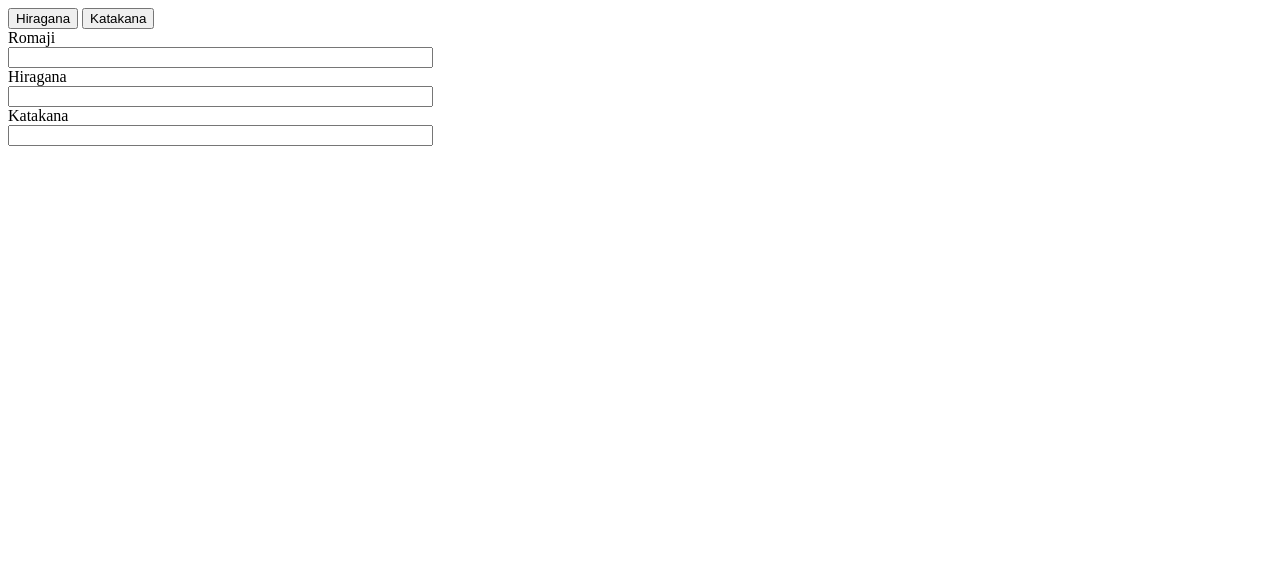
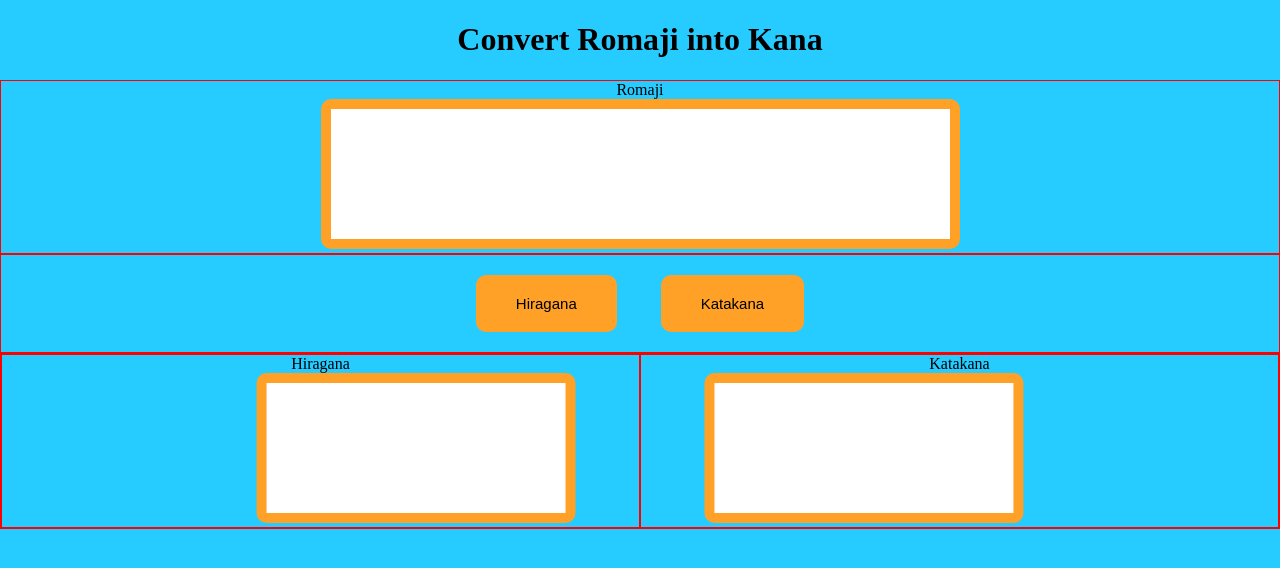
Before and after one commit to jmyshadow/kanaConverter, a plain HTML site: page index.html in a window 1280 px wide. Drawn offline with Linux system fonts and the light colour scheme.

Commit message:
adding css

```diff
--- a/css/style.css
+++ b/css/style.css
@@ -1,3 +1,57 @@
+body{
+    text-align: center;
+    margin: auto;
+    background-color: #26ccff;
+}
+
+
+div{
+    border: 1px solid red;
+}
+
+textarea{
+    width: 50%;
+    height: 150px;
+    box-sizing: border-box;
+    border: 10px solid #ffa126;
+    border-radius: 10px;
+    resize: none;
+}
+
+button {
+    border: none;
+    background-color: #ffa126;
+    border-radius: 10px;
+    font-size: 15px;
+    padding: 20px 40px;
+    margin: 20px;
+}
+
 .hidden {
     display: none;
 }
+
+.deselect{
+    background-color: #ff3426;
+}
+
+.container{
+    display: flex;
+}
+
+.left{
+    transform: translate(30%, 0);
+}
+/*
+label{
+    display: inline-block;
+    transform: translate(-500%, 0);
+}
+*/
+.right{
+    transform: translate(-30%, 0);
+}
+
+.flex-child {
+    flex-grow: 1;
+}
--- a/index.html
+++ b/index.html
@@ -9,24 +9,31 @@
 </head>
 
 <body>
+
+    <h1>Convert Romaji into Kana</h1>
+
+    <div id="romaji-div">
+        <label for="textbox">Romaji</label><br>
+        <textarea id="textbox" name="textbox" cols="50" rows="5"></textarea>
+        <br>
+        <span class="error hidden" id="error">Invalid Input</span>
+    </div>
+
     <div id='button-div'>
         <button type="button" id="hiragana-button">Hiragana</button>
         <button type="button" id="katakana-button">Katakana</button>
     </div>
 
-    <div id="romaji-div">
-        <label for="textbox">Romaji</label><br>
-        <input type="text" id="textbox" name="textbox" size="50">
-    </div>
+    <div id="output-container" class="container">
+        <div id="hiragana-div" class="flex-child">
+            <label for="hiragana" class="test">Hiragana</label><br>
+            <textarea id="hiragana" name="hiragana" cols="50" rows="5" class="left" readonly></textarea><br>
+        </div>
 
-    <div id="hiragana-div">
-        <label for="hiragana">Hiragana</label><br>
-        <input type="text" id="hiragana" name="hiragana" size="50" readonly><br>
-    </div>
-
-    <div id="katakana-div">
-        <label for="katakana">Katakana</label><br>
-        <input type="text" id="katakana" name="katakana" size="50" readonly><br>
+        <div id="katakana-div" class="flex-child">
+            <label for="katakana">Katakana</label><br>
+            <textarea id="katakana" name="katakana" cols="50" rows="5" class="right" readonly></textarea><br>
+        </div>
     </div>
 
     <script src="js/converter.js"></script>
--- a/js/converter.js
+++ b/js/converter.js
@@ -14,6 +14,10 @@
  *
  *  X deal with spaces in english to kana conversion
  *       X not needed, no spaces in romaji duh
+ *
+ *   - figure out how to move text labels appropriately
+ *
+ *  - animation when clicking button to slide text area growth?
 */
 
 
@@ -73,6 +77,12 @@ function convertText(){
                 nonConv = '';
         }
 
+        if(nonConv.length > 3){
+            document.getElementById('error').classList.remove('hidden');
+        } else {
+            document.getElementById('error').classList.add('hidden');
+        }
+
     })
     hiraganaBox.value = hiragana;
     katakanaBox.value = katakana;
@@ -82,10 +92,15 @@ function convertText(){
 
 function hToggle(){
     document.getElementById('hiragana-div').classList.toggle('hidden');
+    katakanaBox.classList.toggle('right');
+    this.classList.toggle('deselect');
+
 }
 
 function kToggle(){
     document.getElementById('katakana-div').classList.toggle('hidden');
+    hiraganaBox.classList.toggle('left');
+    this.classList.toggle('deselect');
 }
 
 //add code to find double consonants
```
